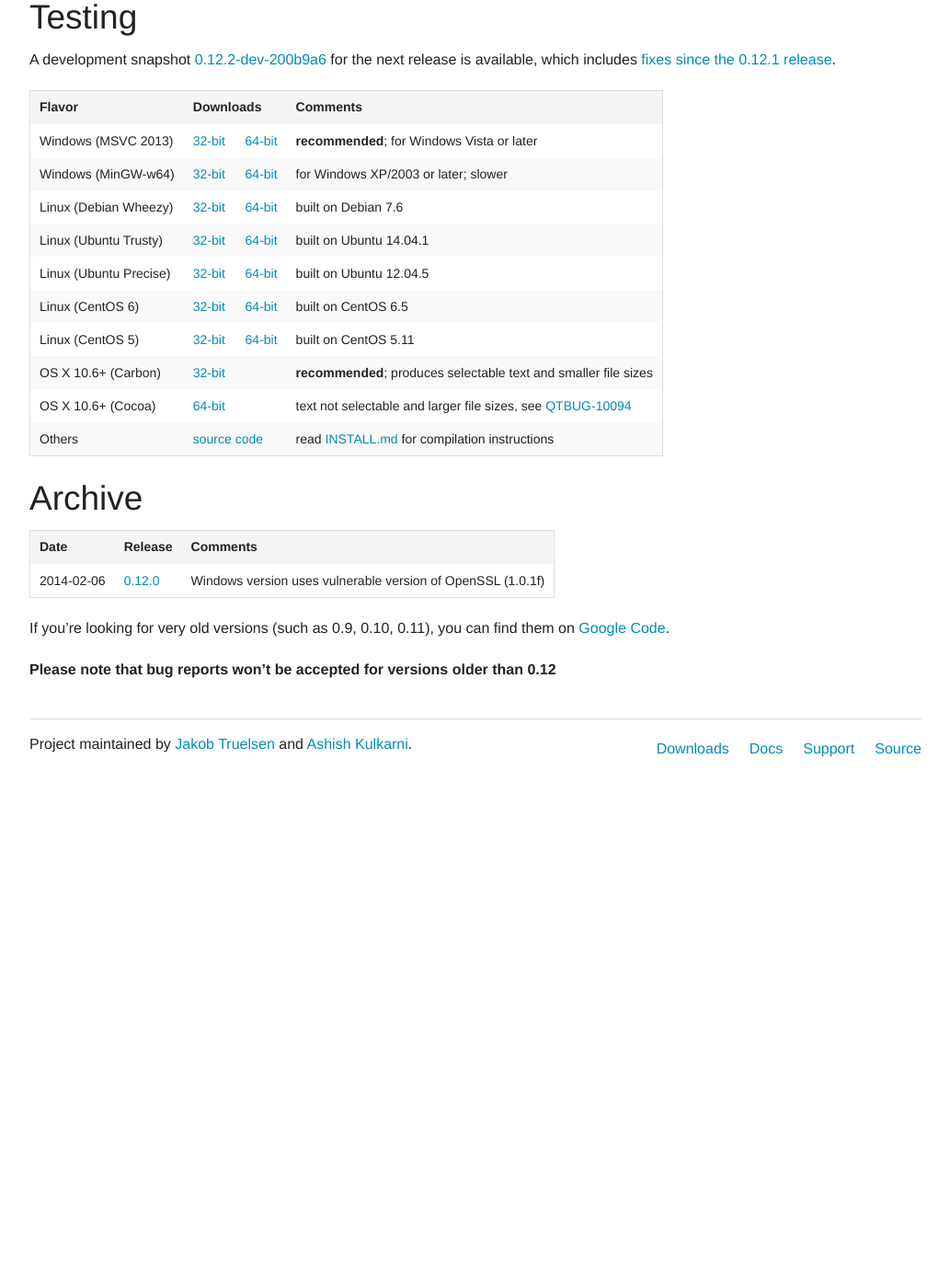
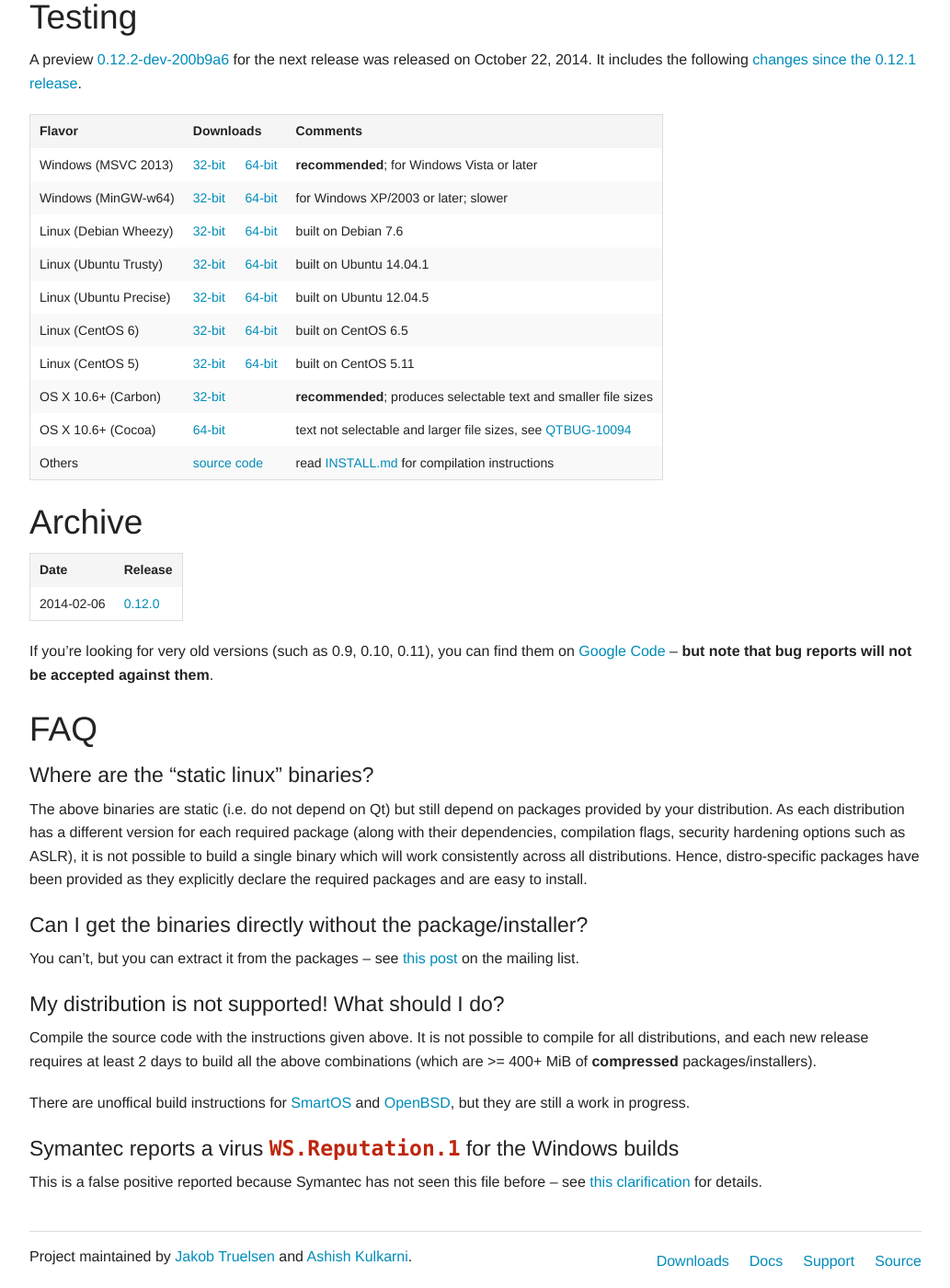
Before and after one commit to wkhtmltopdf/wkhtmltopdf, a Jekyll site: the page built from downloads.md, in a window 1280 px wide and 1400 px high, scrolled down 675 px. Shown: the whole window at 92% size, without its empty margins (123-1156 px from the left). Built offline with Jekyll 4.4.1, drawn with Linux system fonts in a browser that asks for light colours; nearby versions of some CDN libraries; before the commit the page ends 1519 px from its top, so only the background shows below that.

Commit message:
add FAQ for the downloads page

```diff
--- a/downloads.md
+++ b/downloads.md
@@ -22,7 +22,7 @@
 
 ## Testing
 
-A development snapshot [0.12.2-dev-200b9a6](https://github.com/wkhtmltopdf/wkhtmltopdf/tree/200b9a6) for the next release is available, which includes [fixes since the 0.12.1 release](https://github.com/wkhtmltopdf/wkhtmltopdf/blob/200b9a6/CHANGELOG.md).
+A preview [0.12.2-dev-200b9a6](https://github.com/wkhtmltopdf/wkhtmltopdf/tree/200b9a6) for the next release was released on October 22, 2014. It includes the following [changes since the 0.12.1 release](https://github.com/wkhtmltopdf/wkhtmltopdf/blob/200b9a6/CHANGELOG.md).
 
 Flavor                | Downloads                                                                                                                                                                                                                                                                 | Comments
 ---------             | ---------                                                                                                                                                                                                                                                                 | --------
@@ -39,10 +39,28 @@
 
 ## Archive
 
-Date       | Release                                                                     | Comments
-----       | -------                                                                     | --------
-2014-02-06 | [0.12.0](http://sourceforge.net/projects/wkhtmltopdf/files/archive/0.12.0/) | Windows version uses vulnerable version of OpenSSL (1.0.1f)
+Date       | Release
+----       | -------
+2014-02-06 | [0.12.0](http://sourceforge.net/projects/wkhtmltopdf/files/archive/0.12.0/)
 
-If you're looking for very old versions (such as 0.9, 0.10, 0.11), you can find them on [Google Code](http://code.google.com/p/wkhtmltopdf/downloads/list?can=1).
+If you're looking for very old versions (such as 0.9, 0.10, 0.11), you can find them on [Google Code](http://code.google.com/p/wkhtmltopdf/downloads/list?can=1) -- **but note that bug reports will not be accepted against them**.
 
-**Please note that bug reports won't be accepted for versions older than 0.12**
+## FAQ
+
+#### Where are the "static linux" binaries?
+
+The above binaries are static (i.e. do not depend on Qt) but still depend on packages provided by your distribution. As each distribution has a different version for each required package (along with their dependencies, compilation flags, security hardening options such as ASLR), it is not possible to build a single binary which will work consistently across all distributions. Hence, distro-specific packages have been provided as they explicitly declare the required packages and are easy to install.
+
+#### Can I get the binaries directly without the package/installer?
+
+You can't, but you can extract it from the packages -- see [this post](https://groups.google.com/d/msg/wkhtmltopdf-general/5gPvvd9bgRo/wI4RmGA0dIsJ) on the mailing list.
+
+#### My distribution is not supported! What should I do?
+
+Compile the source code with the instructions given above. It is not possible to compile for all distributions, and each new release requires at least 2 days to build all the above combinations (which are >= 400+ MiB of **compressed** packages/installers).
+
+There are unoffical build instructions for [SmartOS](https://github.com/wkhtmltopdf/wkhtmltopdf/issues/1794) and [OpenBSD](https://github.com/wkhtmltopdf/wkhtmltopdf/issues/1991), but they are still a work in progress.
+
+#### Symantec reports a virus `WS.Reputation.1` for the Windows builds
+
+This is a false positive reported because Symantec has not seen this file before -- see [this clarification](http://community.norton.com/forums/clarification-wsreputation1-detection) for details.
```
